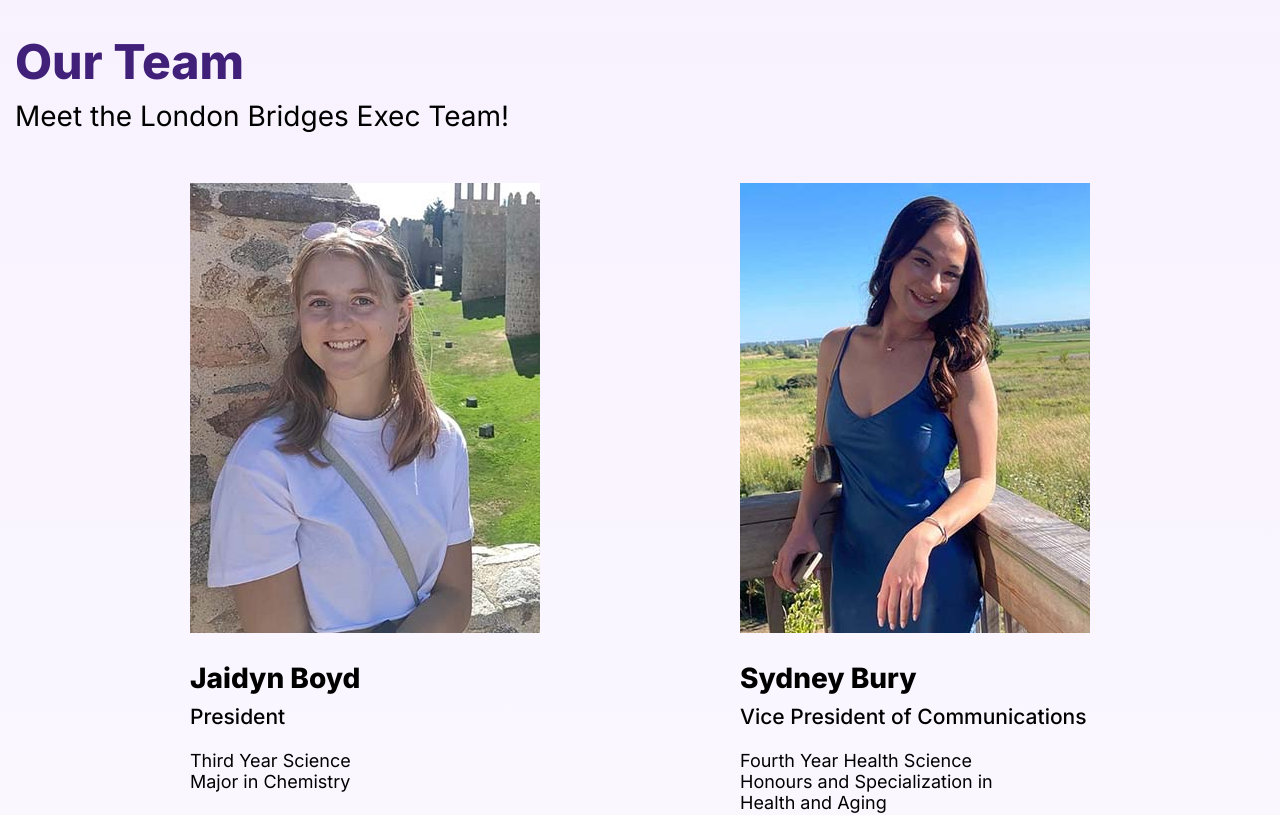
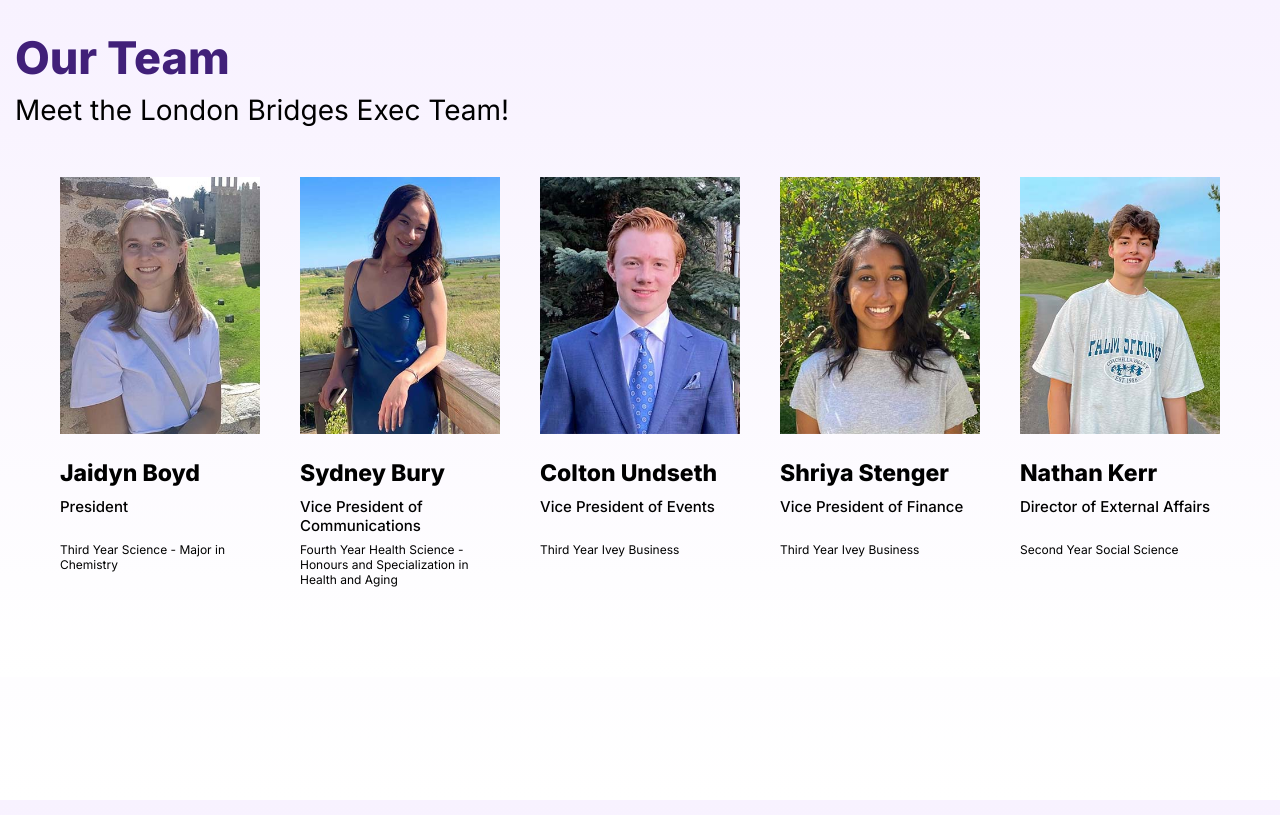
Before and after one commit to bthomp89/London-Bridges, a React (Create React App) app in the folder london-bridges/: page /team in a window 1280 px wide. Shown: the top 815 px of the page. Built offline with nearby package versions, Linux system fonts and the light colour scheme.

Commit message:
teamPageUpdate2.0

```diff
--- a/london-bridges/src/components/Team/Team.css
+++ b/london-bridges/src/components/Team/Team.css
@@ -10,7 +10,7 @@ html,
 .Title{
     font-family: "Inter", sans-serif;
     font-weight: 800;
-    font-size: 48px;
+    font-size: 45px;
     color: #412079;
     vertical-align: top;
     text-align: left;
@@ -38,20 +38,22 @@ html,
     flex-wrap: wrap;
     width: 100%;
     margin:auto;
+    padding-bottom: 200px;
 }
 
 .column{
     display: inline-block;
-    width: 350px;
+    width: 200px;
     height: 500px;
     text-align:left;
     overflow: visible;
     position: relative;
+    margin: 0 -80px -200px;
 }
 
 .column img{
-    width: 350px;
-    height: 450px;
+    width: 200px;
+    height: auto;
     object-fit: cover;
     margin-bottom: 5px;
 }
@@ -60,30 +62,27 @@ html,
     display:block;
     font-family: "Inter", sans-serif;
     font-weight: 800;
-    font-size: 28px;
+    font-size: 23px;
     color: black;
-    vertical-align: top;
     text-align: left;
 }
 
 .role{
-    margin-top: -10px;
+    margin-top: -5px;
     font-family: "Inter", sans-serif;
     font-weight: 500;
-    font-size: 21px;
+    height: 30px;
+    font-size: 15px;
     color: black;
-    vertical-align: top;
     text-align: left;
 }
 
 .desc{
     word-wrap: break-word;
-    width: 300px;
     height: 20px;
     font-family: "Inter", sans-serif;
     font-weight: 400;
-    font-size: 18px;
+    font-size: 12px;
     color: black;
-    vertical-align: top;
     text-align: left;
 }
--- a/london-bridges/src/components/Team/Team.js
+++ b/london-bridges/src/components/Team/Team.js
@@ -14,13 +14,13 @@ export default function Team() {
                     <img src={process.env.PUBLIC_URL + "LondonBridgesTeamPhotos/JaidynBoyd.jpg"} className="PictureOne" />
                     <h1 className="caption">Jaidyn Boyd</h1>
                     <h3 className ="role"> President</h3>
-                    <p className ="desc">Third Year Science <br></br>Major in Chemistry</p>
+                    <p className ="desc">Third Year Science - Major in Chemistry</p>
                 </div>
                 <div className="column">
                     <img src={process.env.PUBLIC_URL + "LondonBridgesTeamPhotos/SydneyBury.jpg"} className="PictureTwo" />
                     <h1 className="caption">Sydney Bury</h1>
                     <h3 className ="role">Vice President of Communications</h3>
-                    <p className ="desc">Fourth Year Health Science <br></br>Honours and Specialization in Health and Aging</p>
+                    <p className ="desc">Fourth Year Health Science - Honours and Specialization in Health and Aging</p>
                 </div>
                 <div className="column">
                     <img src={process.env.PUBLIC_URL + "LondonBridgesTeamPhotos/ColtonUndseth.jpg"} className="PictureThree" />
```
